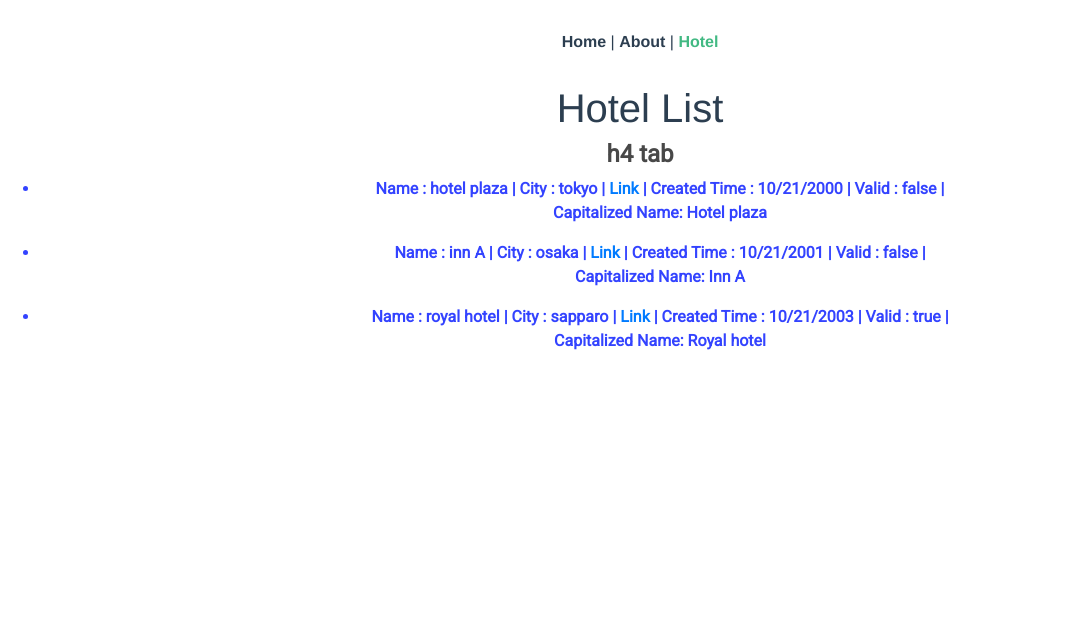
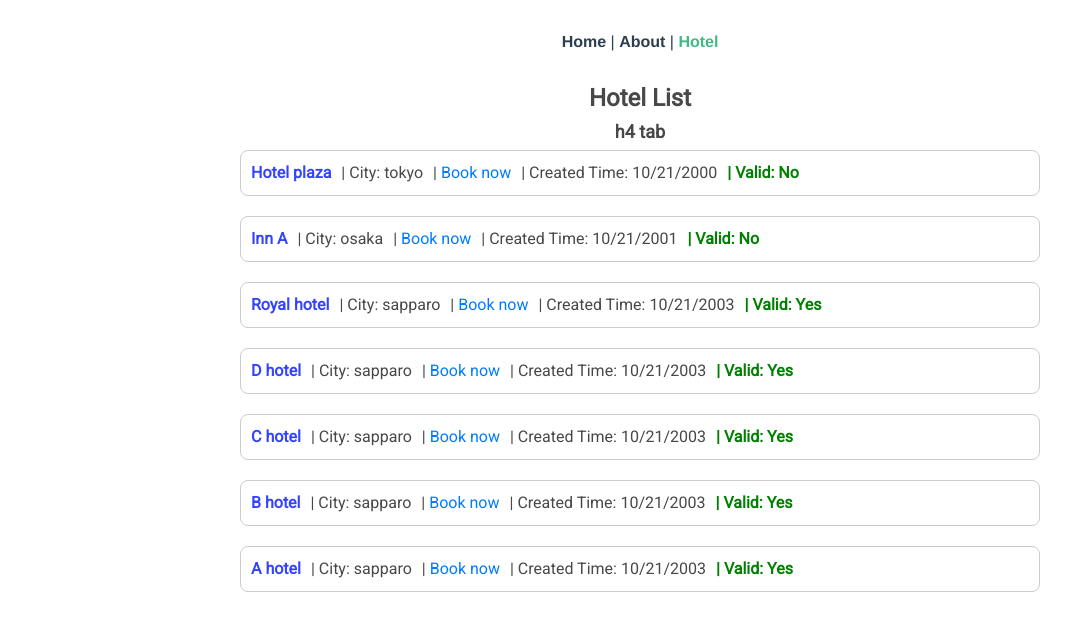
Before and after one commit to yennanliu/vue-admin-system, a Vue app: page /hotel in a window 1280 px wide. Shown: the top 630 px of the page, without its empty margins (0-1080 px from the left). Built offline with nearby package versions, Linux system fonts and the light colour scheme.

Commit message:
update html layout, style, sample data

```diff
--- a/src/views/Hotel/Hotel.vue
+++ b/src/views/Hotel/Hotel.vue
@@ -1,25 +1,22 @@
 <template>
   <div id="app">
-    <h1>Hotel List</h1>
-    <h4>h4 tab</h4>
+    <h1 class="header">Hotel List</h1>
+    <h4 class="sub-header">h4 tab</h4>
     <ul>
-      <li v-for="hotel in hotels" :key="hotel.id">
-        <!-- <a href="https://www.youtube.com/">這個連結</a>會連到 YouTube<br> -->
-        <!-- TODO : fix read url from json -->
-        Name : {{ hotel.name }} | City : {{ hotel.city }} |
-        <a href="http://booking.com">Link</a> | Created Time :
-        {{ hotel.created_time }}
-        | Valid : {{ checkIfValid(hotel.created_time) }} |
-        <p>Capitalized Name: {{ capitalizeString(hotel.name) }}</p>
+      <li v-for="hotel in hotels" :key="hotel.id" class="hotel-item">
+        <div class="hotel-details">
+          <span class="hotel-name">{{ capitalizeString(hotel.name) }}</span>
+          <span class="hotel-city"> | City: {{ hotel.city }}</span>
+          <span class="hotel-link"> | <a href="http://booking.com">Book now</a></span>
+          <span class="hotel-created-time"> | Created Time: {{ hotel.created_time }}</span>
+          <span class="hotel-valid-status"> | Valid: {{ checkIfValid(hotel.created_time) ? 'Yes' : 'No' }}</span>
+        </div>
       </li>
     </ul>
   </div>
 </template>
 
 <script>
-// https://reactgo.com/vue-read-json-file/
-
-// currently users.jon is in src/views/Hotel/users.json -> TODO : check if can move to asset
 import hotelData from "./hotel_data.json";
 
 export default {
@@ -34,10 +31,8 @@ export default {
       return value.charAt(0).toUpperCase() + value.slice(1);
     },
     checkIfValid(inputDate) {
-      let givenDate1 = new Date("10/21/2001"); // Past Date
-      let diff = new Date(inputDate) - givenDate1.getTime();
-      console.log("diff = " + diff);
-      //return "123";
+      const givenDate = new Date("10/21/2001").getTime();
+      const diff = new Date(inputDate).getTime() - givenDate;
       return diff > 0;
     },
   },
@@ -45,20 +40,60 @@ export default {
 </script>
 
 <style scoped>
-h4 {
+#app {
   font-family: "Roboto", sans-serif;
   color: #484848;
-  font-weight: 700;
+  max-width: 800px;
+  margin: 0 auto;
 }
 
-li {
-  font-family: "Roboto", sans-serif;
+.header {
+  font-size: 24px;
+  font-weight: bold;
+}
+
+.sub-header {
+  font-size: 18px;
+  font-weight: bold;
+}
+
+ul {
+  list-style-type: none;
+  padding: 0;
+}
+
+.hotel-item {
+  margin-bottom: 20px;
+  border: 1px solid #ccc;
+  padding: 10px;
+  border-radius: 8px;
+}
+
+.hotel-details {
+  display: flex;
+  flex-wrap: wrap;
+}
+
+.hotel-name {
   color: #3343ff;
   font-weight: 700;
 }
 
-#add-category {
-  float: right;
-  font-weight: 500;
+.hotel-city {
+  margin-left: 10px;
+}
+
+.hotel-link {
+  margin-left: 10px;
+}
+
+.hotel-created-time {
+  margin-left: 10px;
+}
+
+.hotel-valid-status {
+  margin-left: 10px;
+  color: green;
+  font-weight: 700;
 }
 </style>
--- a/src/views/Hotel/hotel_data.json
+++ b/src/views/Hotel/hotel_data.json
@@ -19,5 +19,33 @@
     "city" : "sapparo",
     "url" : "https://booking.com/",
     "created_time" : "10/21/2003"
+  },
+  {
+    "id": 25,
+    "name": "D hotel",
+    "city" : "sapparo",
+    "url" : "https://booking.com/",
+    "created_time" : "10/21/2003"
+  },
+  {
+    "id": 25,
+    "name": "C hotel",
+    "city" : "sapparo",
+    "url" : "https://booking.com/",
+    "created_time" : "10/21/2003"
+  },
+  {
+    "id": 25,
+    "name": "B hotel",
+    "city" : "sapparo",
+    "url" : "https://booking.com/",
+    "created_time" : "10/21/2003"
+  },
+  {
+    "id": 25,
+    "name": "A hotel",
+    "city" : "sapparo",
+    "url" : "https://booking.com/",
+    "created_time" : "10/21/2003"
   }
 ]
```
